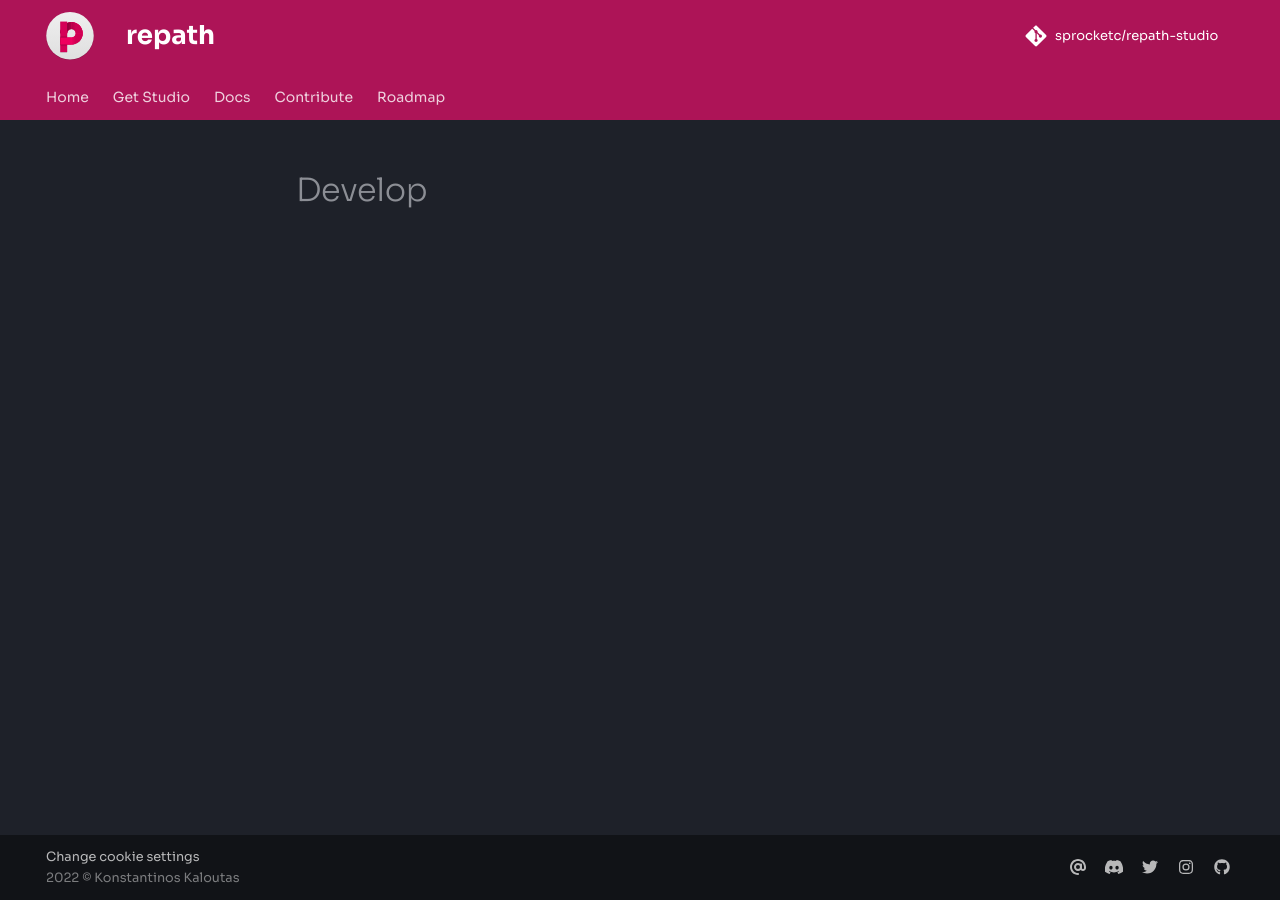
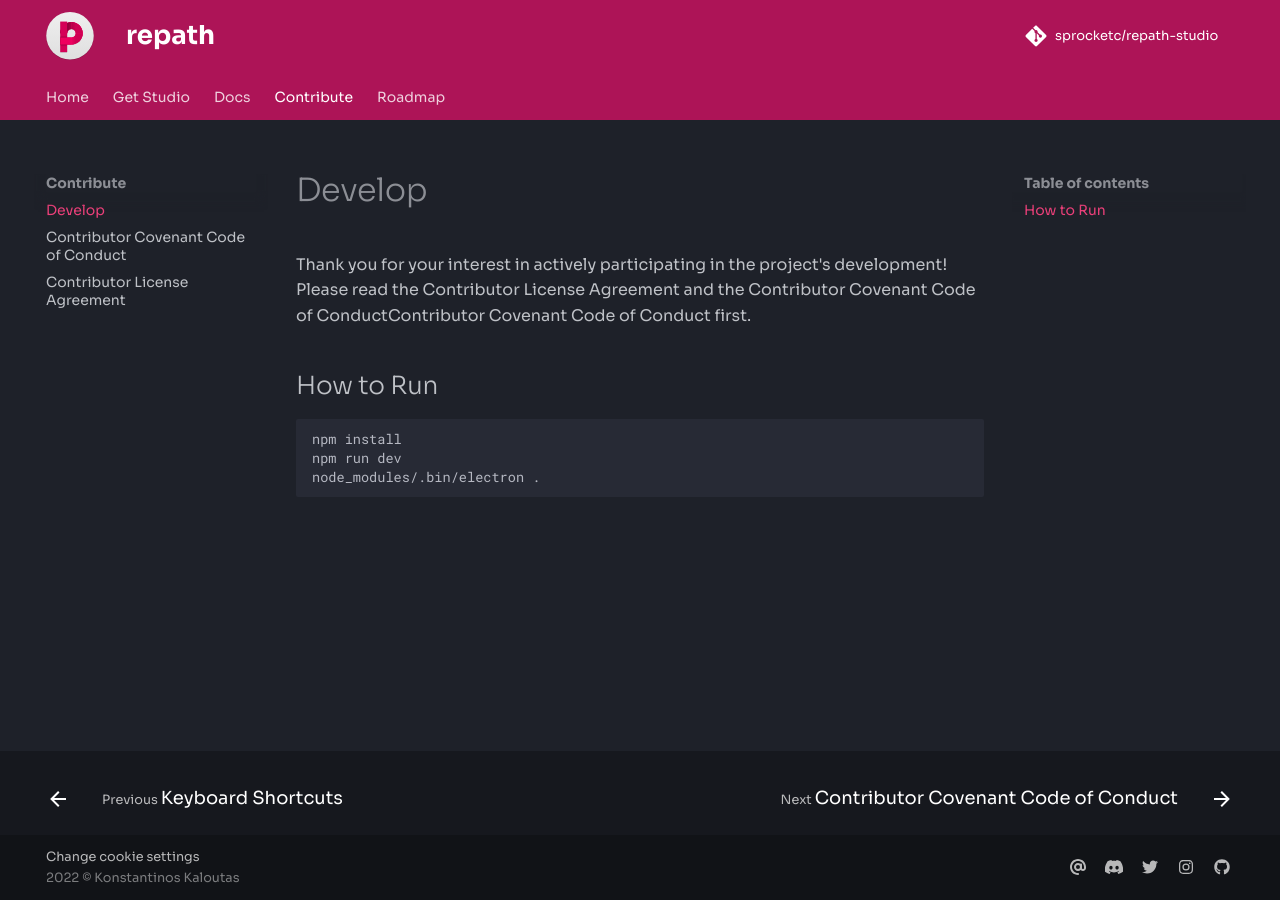
Before and after one commit to repath-project/repath-website, an MkDocs documentation site: the page built from docs/contribute/develop.md, in a window 1280 px wide. Built offline with MkDocs 1.6.1 and Material for MkDocs 9.7.7, drawn with Linux system fonts in a browser that asks for light colours; comment, search, counter and statistics services are not loaded.

Commit message:
Add code of conduct

````diff
--- a/docs/contribute/develop.md
+++ b/docs/contribute/develop.md
@@ -1 +1,11 @@
 # Develop
+
+Thank you for your interest in actively participating in the project's development!
+Please read the Contributor License Agreement and the Contributor Covenant Code of ConductContributor Covenant Code of Conduct first.
+
+## How to Run
+```
+npm install
+npm run dev
+node_modules/.bin/electron .
+```
--- a/mkdocs.yml
+++ b/mkdocs.yml
@@ -36,7 +36,9 @@
   - Docs:
     - docs/keyboard-shortcuts.md
   - Contribute:
-    - contribute/cla.md
+    - contribute/develop.md
+    - contribute/code-of-conduct.md
+    - contribute/contributor-license-agreement.md
   - Roadmap:
     - roadmap/roadmap.md
     - roadmap/changelog.md
````
Also changed, not shown: docs/contribute/code-of-conduct.md (added, +76 -0 lines), docs/contribute/contributor-license-agreement.md (renamed from docs/contribute/cla.md, +2 -2 lines), docs/contribute/report-bugs.md (deleted, +0 -1 lines), docs/contribute/support-us.md (deleted, +0 -1 lines), docs/contribute/translate.md (deleted, +0 -1 lines), docs/get-studio/build-from-source.md (+0 -3 lines).
